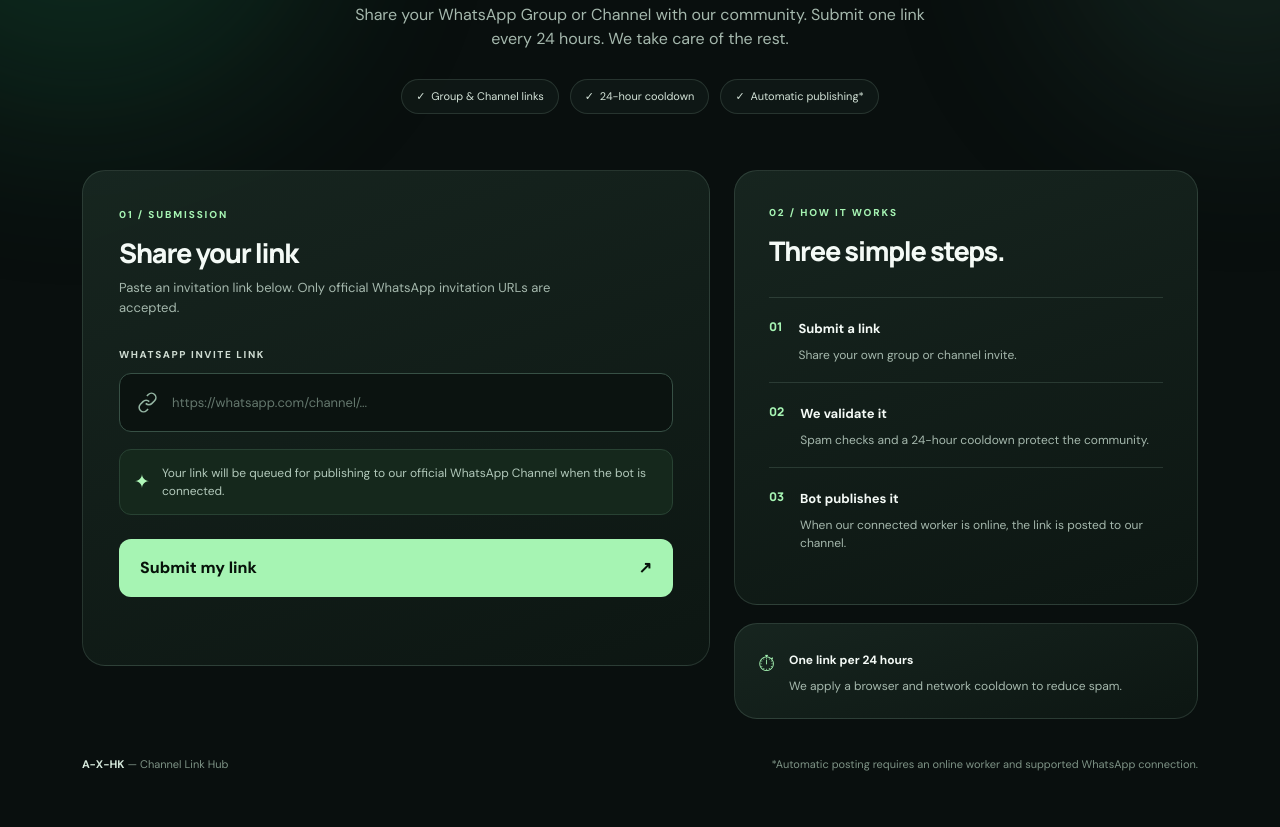
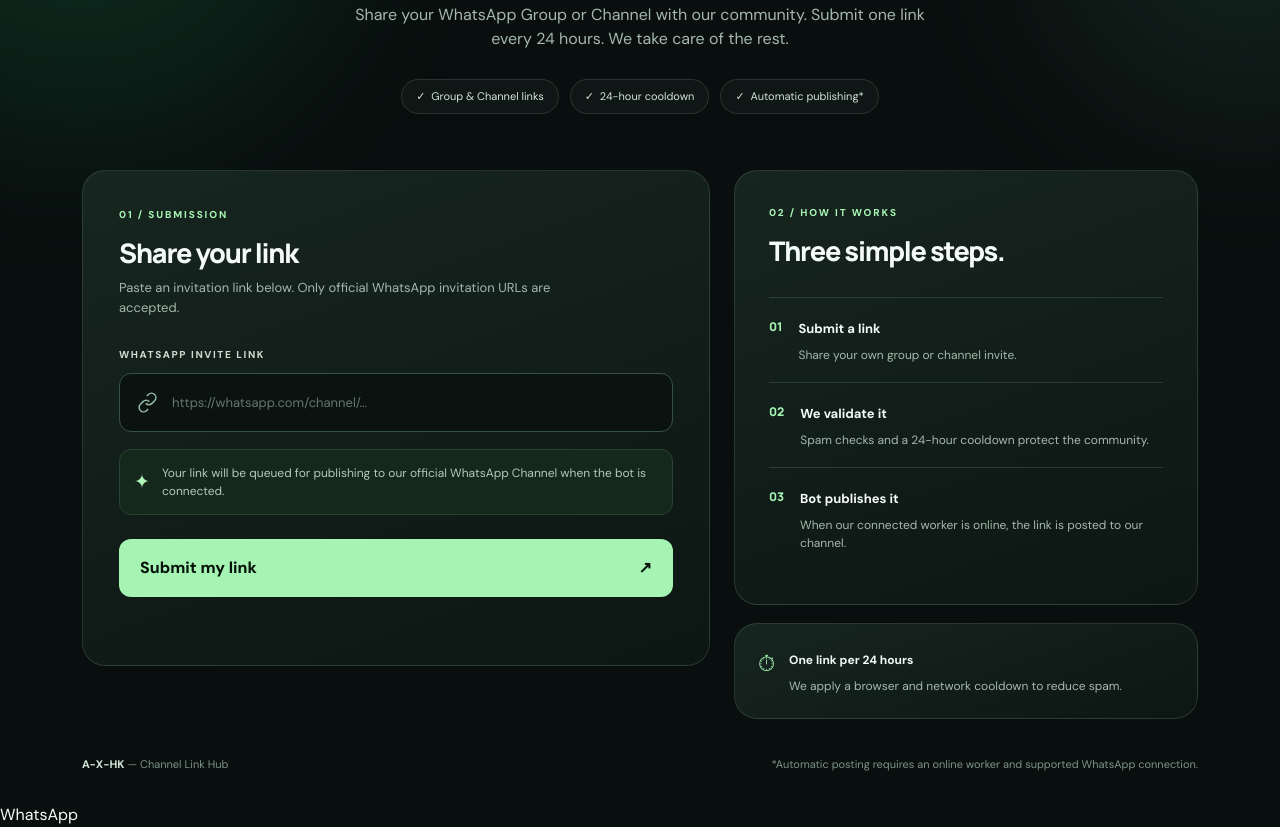
Before and after one commit to ab2590357-cpu/AK_MEYO, a website: page channel-hub/public/index.html in a window 1280 px wide. Shown: the part 408-1235 px from the top of the page. Before the commit the page ends 1211 px from the top, so only its background shows below. Drawn offline with Linux system fonts and the light colour scheme.

Commit message:
feat: load contact floating button

```diff
--- a/channel-hub/public/index.html
+++ b/channel-hub/public/index.html
@@ -25,4 +25,4 @@
 <div class="step"><b>03</b><div><strong>Bot publishes it</strong><p>When our connected worker is online, the link is posted to our channel.</p></div></div></div>
 <div class="help-panel"><div class="help-icon">⏱</div><div><strong>One link per 24 hours</strong><p>We apply a browser and network cooldown to reduce spam.</p></div></div></aside></div>
 <footer><div><strong>A-X-HK</strong> <span>— Channel Link Hub</span></div><span>*Automatic posting requires an online worker and supported WhatsApp connection.</span></footer>
-</main><script src="/app.js" defer></script></body></html>
+</main><script src="/app.js" defer></script><script src="/contact.js" defer></script></body></html>
```
